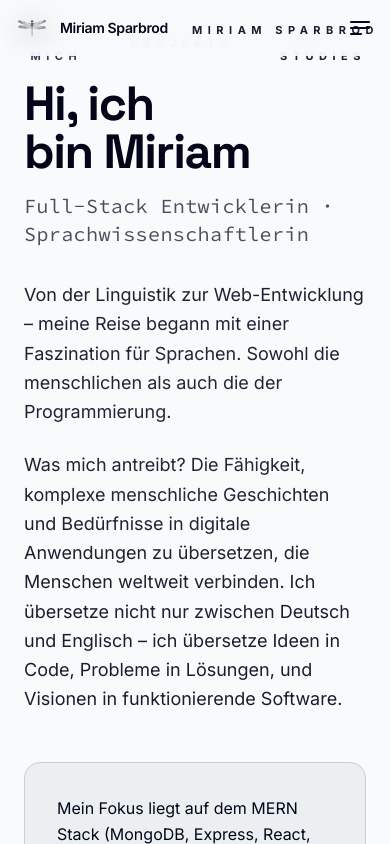
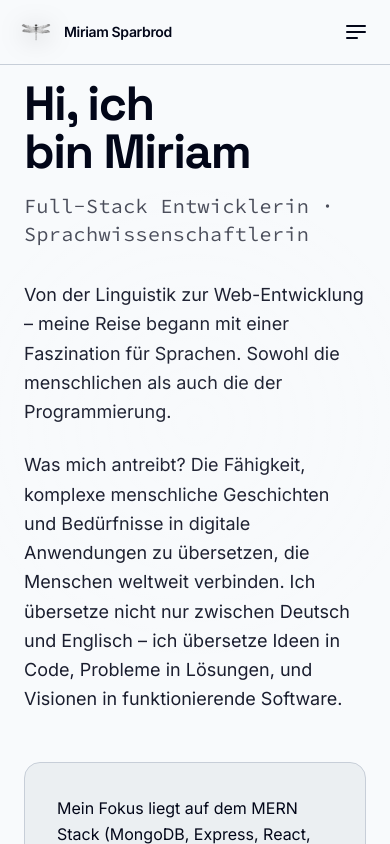
Before and after one commit to MiriamS284/portfolioWebDev, a Next.js app: page /about in a window 390 px wide. Shown: the top 844 px of the page. Built offline with nearby package versions, Linux system fonts and the light colour scheme.

Commit message:
mobile layout - changing transistion in header component - nameLabel

```diff
--- a/app/_components/AboutSection.js
+++ b/app/_components/AboutSection.js
@@ -55,7 +55,7 @@ export default function AboutSection() {
       className="px-6 py-16 bg-white text-[oklch(0.22_0.03_250)]"
     >
       <div className="mx-auto max-w-6xl space-y-16">
-        {/* Block 1 */}
+
         <div className="grid md:grid-cols-5 gap-8 items-center">
           <motion.div
             className="md:col-span-3 order-2 md:order-1 text-base leading-relaxed"
--- a/app/_components/HeroShowcase.js
+++ b/app/_components/HeroShowcase.js
@@ -32,7 +32,7 @@ export default function HeroShowcase() {
 
   return (
     <section
-      className="relative min-h-screen flex items-center px-6 pt-20 pb-16 lg:pt-20 lg:ml-[280px]"
+      className="relative min-h-screen flex items-center px-6 pt-24 pb-16 lg:pt-12 lg:ml-[280px]"
       style={{
         background: "var(--bg)",
         zIndex: 1,
@@ -40,7 +40,6 @@ export default function HeroShowcase() {
       }}
     >
       <div className="max-w-2xl w-full">
-        {/* Intro - Groß & Bold */}
         <h1
           className="text-5xl md:text-6xl lg:text-7xl font-bold mb-8 leading-tight"
           style={{ color: "var(--ink)" }}
@@ -48,7 +47,6 @@ export default function HeroShowcase() {
           {t.intro}
         </h1>
 
-        {/* Description */}
         <p
           className="text-xl md:text-2xl mb-12 leading-relaxed"
           style={{ color: "var(--muted)" }}
@@ -56,7 +54,6 @@ export default function HeroShowcase() {
           {t.description}
         </p>
 
-        {/* Tags */}
         <div className="flex flex-wrap gap-3 mb-12">
           {t.tags.map((tag, index) => (
             <span
@@ -74,7 +71,6 @@ export default function HeroShowcase() {
           ))}
         </div>
 
-        {/* CTA */}
         <Link href="/projects" className="inline-flex items-center gap-2 group">
           <span
             className="text-sm font-medium uppercase tracking-wider transition-opacity group-hover:opacity-100"
@@ -95,7 +91,6 @@ export default function HeroShowcase() {
         </Link>
       </div>
 
-      {/* Subtle Grid Background */}
       <div
         className="absolute inset-0 pointer-events-none opacity-[0.015]"
         style={{
--- a/app/_components/LandingLead.js
+++ b/app/_components/LandingLead.js
@@ -30,7 +30,6 @@ export default function LandingLead() {
           </div>
         </div>
 
-        {/* Right: Portrait + Copy */}
         <div>
           <div className="flex items-center gap-4">
             <div
--- a/app/_components/blog/BlogPostHeader.js
+++ b/app/_components/blog/BlogPostHeader.js
@@ -14,7 +14,6 @@ export default function BlogPostHeader({ post }) {
         </div>
       )}
 
-      {/* Title */}
       <h1
         className="text-4xl md:text-6xl font-bold mb-6"
         style={{
@@ -24,7 +23,6 @@ export default function BlogPostHeader({ post }) {
         {post.title}
       </h1>
 
-      {/* Meta */}
       <div className="flex flex-wrap items-center gap-4 text-sm opacity-70">
         {post.author && (
           <div className="flex items-center gap-3">
--- a/app/_components/layout/HorizontalNav.js
+++ b/app/_components/layout/HorizontalNav.js
@@ -1,5 +1,6 @@
 "use client";
 
+import { useEffect, useState } from "react";
 import Link from "next/link";
 import { usePathname } from "next/navigation";
 import { useLanguage } from "@/app/_context/LanguageProvider";
@@ -8,7 +9,7 @@ const content = {
   de: {
     links: [
       { label: "ÜBER MICH", href: "/about" },
-      { label: "Projekte", href: "/projects" },
+      { label: "PROJEKTE", href: "/projects" },
       { label: "CASE STUDIES", href: "/blog" },
     ],
   },
@@ -25,16 +26,34 @@ export default function HorizontalNav() {
   const { lang } = useLanguage();
   const pathname = usePathname();
   const t = content[lang] || content.de;
+  const [scrolled, setScrolled] = useState(false);
+
+  useEffect(() => {
+    const handleScroll = () => {
+      setScrolled(window.scrollY > 50);
+    };
+
+    window.addEventListener("scroll", handleScroll, { passive: true });
+    handleScroll();
+
+    return () => window.removeEventListener("scroll", handleScroll);
+  }, []);
 
   return (
     <nav
-      className="fixed top-4 left-0 right-0 sm:top-5 md:top-6 z-40 pointer-events-none"
+      className="hidden lg:block fixed top-4 left-0 right-0 sm:top-5 md:top-6 z-40 pointer-events-none transition-opacity duration-300"
       style={{
         paddingLeft: "200px",
         paddingRight: "24px",
+        opacity: scrolled ? 0 : 1,
       }}
     >
-      <div className="flex items-center justify-end gap-12 pointer-events-auto">
+      <div
+        className="flex items-center justify-end gap-12"
+        style={{
+          pointerEvents: scrolled ? "none" : "auto",
+        }}
+      >
         {t.links.map((link) => {
           const isActive = pathname === link.href;
           return (
--- a/app/_components/layout/MenuDock.js
+++ b/app/_components/layout/MenuDock.js
@@ -8,6 +8,19 @@ import LanguageSwitcher from "./LanguageSwitcher";
 
 export default function MenuDock({ logoSrc = "/logo_no_text.png" }) {
   const [menuOpen, setMenuOpen] = useState(false);
+  const [scrolled, setScrolled] = useState(false);
+
+  // Track scroll position
+  useEffect(() => {
+    const handleScroll = () => {
+      setScrolled(window.scrollY > 50);
+    };
+
+    window.addEventListener("scroll", handleScroll, { passive: true });
+    handleScroll(); // Check initial position
+
+    return () => window.removeEventListener("scroll", handleScroll);
+  }, []);
 
   // Close on Escape
   useEffect(() => {
@@ -31,17 +44,16 @@ export default function MenuDock({ logoSrc = "/logo_no_text.png" }) {
 
   return (
     <>
-      {/* Mobile Header - Compact top bar (visible until lg breakpoint) */}
+      {/* Mobile Header - Always fixed and centered */}
       <header className="fixed top-0 left-0 right-0 z-50 lg:hidden">
         <div
-          className="flex items-center justify-between px-3 py-2"
+          className="flex items-center justify-between px-4 py-3"
           style={{
-            background: "color-mix(in oklch, var(--bg) 90%, transparent)",
-            backdropFilter: "blur(16px)",
-            WebkitBackdropFilter: "blur(16px)",
+            background: "var(--bg)",
+            borderBottom: "1px solid var(--border)",
           }}
         >
-          {/* Logo + Name */}
+          {/* Logo + Name - Name fades on scroll */}
           <Link href="/" className="flex items-center gap-2">
             <Image
               src={logoSrc}
@@ -55,6 +67,7 @@ export default function MenuDock({ logoSrc = "/logo_no_text.png" }) {
                 filter: "drop-shadow(0 4px 12px rgba(0,0,0,.25))",
               }}
             />
+            {/* Name - always visible on mobile */}
             <span
               className="text-sm sm:text-base font-semibold tracking-tight"
               style={{ color: "var(--ink)" }}
@@ -63,7 +76,7 @@ export default function MenuDock({ logoSrc = "/logo_no_text.png" }) {
             </span>
           </Link>
 
-          {/* Hamburger Button - minimal */}
+          {/* Hamburger - always visible */}
           <button
             type="button"
             onClick={() => setMenuOpen(true)}
@@ -92,7 +105,7 @@ export default function MenuDock({ logoSrc = "/logo_no_text.png" }) {
         </div>
       </header>
 
-      {/* Desktop Sidebar - Left side (visible from lg breakpoint) */}
+      {/* Desktop Sidebar - Logo and Menu always visible */}
       <div className="hidden lg:block fixed left-6 top-6 z-50 select-none">
         <Link href="/" className="block group mb-8">
           <Image
@@ -112,7 +125,6 @@ export default function MenuDock({ logoSrc = "/logo_no_text.png" }) {
         </Link>
 
         <div className="flex flex-col items-center gap-6">
-          {/* Menu Button - Click instead of hover */}
           <button
             type="button"
             onClick={() => setMenuOpen(true)}
--- a/app/_components/layout/NameLabel.js
+++ b/app/_components/layout/NameLabel.js
@@ -1,13 +1,29 @@
 "use client";
 
+import { useEffect, useState } from "react";
 import Link from "next/link";
 
 export default function NameLabel() {
+  const [scrolled, setScrolled] = useState(false);
+
+  useEffect(() => {
+    const handleScroll = () => {
+      setScrolled(window.scrollY > 50);
+    };
+
+    window.addEventListener("scroll", handleScroll, { passive: true });
+    handleScroll();
+
+    return () => window.removeEventListener("scroll", handleScroll);
+  }, []);
+
   return (
     <div
-      className="fixed left-3 top-4 sm:left-4 sm:top-5 md:left-6 md:top-6 z-50 select-none"
+      className="hidden lg:block fixed left-3 top-4 sm:left-4 sm:top-5 md:left-6 md:top-6 z-40 select-none transition-opacity duration-300"
       style={{
         paddingLeft: "180px",
+        opacity: scrolled ? 0 : 1,
+        pointerEvents: scrolled ? "none" : "auto",
       }}
     >
       <Link href="/" className="group block">
@@ -18,10 +34,9 @@ export default function NameLabel() {
             letterSpacing: "0.5em",
             fontSize: 11,
             textTransform: "uppercase",
-            opacity: 0.9,
             transition: "opacity 0.3s ease",
           }}
-          className="group-hover:opacity-100"
+          className="group-hover:opacity-100 opacity-90"
         >
           MIRIAM SPARBROD
         </span>
--- a/app/_components/layout/ThemeSwitcher.js
+++ b/app/_components/layout/ThemeSwitcher.js
@@ -15,11 +15,12 @@ export default function ThemeSwitcher() {
         backdropFilter: "blur(8px)",
         border: "1px solid var(--border)",
       }}
-      aria-label={theme === "dark" ? "Switch to light mode" : "Switch to dark mode"}
+      aria-label={
+        theme === "dark" ? "Switch to light mode" : "Switch to dark mode"
+      }
       title={theme === "dark" ? "Light Mode" : "Dark Mode"}
     >
       {theme === "dark" ? (
-        // Sun icon
         <svg
           width="20"
           height="20"
@@ -42,7 +43,6 @@ export default function ThemeSwitcher() {
           <line x1="18.36" y1="5.64" x2="19.78" y2="4.22" />
         </svg>
       ) : (
-        // Moon icon
         <svg
           width="20"
           height="20"
```
Also changed, not shown: app/_components/LogoDock.js (+0 -7 lines), app/_components/blog/CaseStudyItem.js (+1 -10 lines), app/_components/blog/CaseStudyModal.js (+3 -14 lines), app/_components/layout/OverlayMenu.js (+22 -25 lines).
